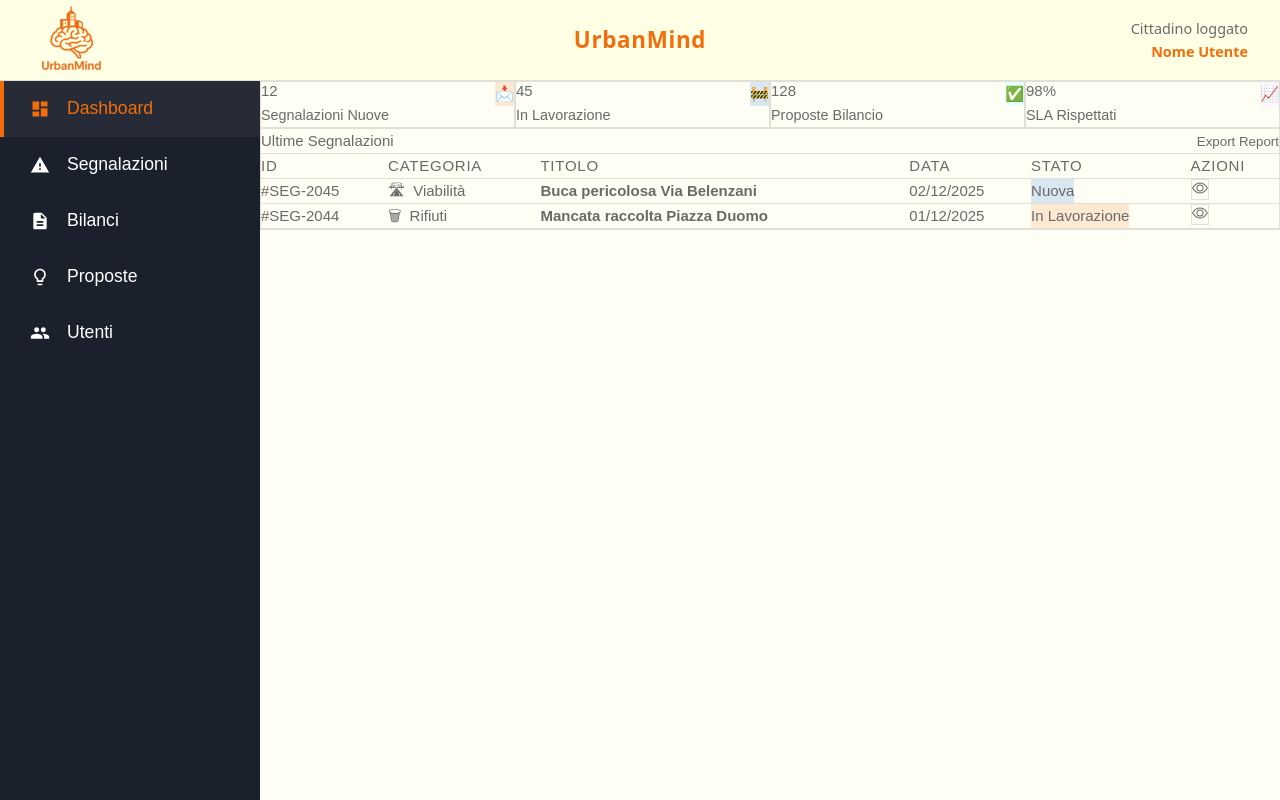
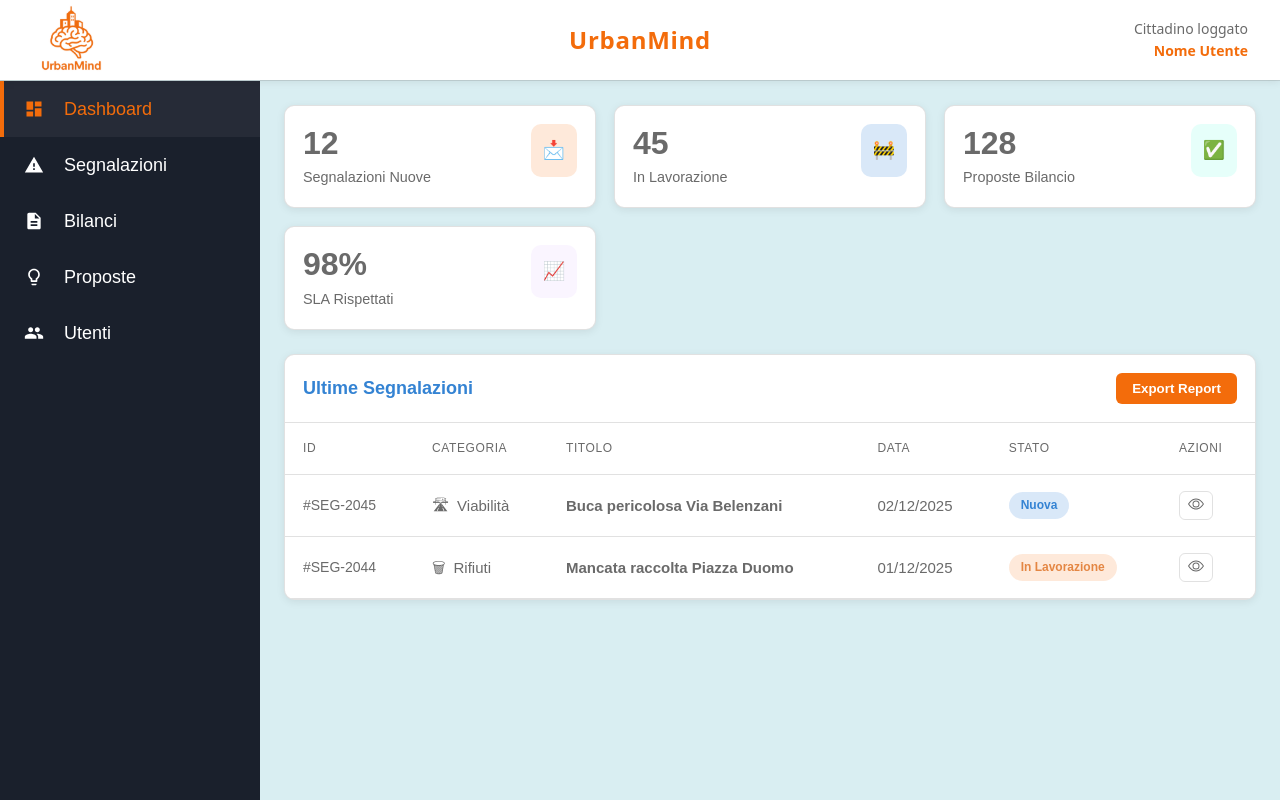
Before and after one commit to UrbanMind-ING-SW/UrbanMind, a Vue app in the folder frontend/: page /home in a window 1280 px wide. Built offline with nearby package versions, Linux system fonts and the light colour scheme; the HTML template or start-up script is replaced by a standard one.

Commit message:
fix: file structure change #9

```diff
--- a/frontend/src/assets/main.css
+++ b/frontend/src/assets/main.css
@@ -1,41 +1,124 @@
+/* ===================================================
+   UrbanMind Design System
+   ================================================== */
 
-/* UrbanMind color palette */
 :root {
-  /* Primary colors */
-  --um-white: #FFFFFF;
-  --um-white-soft: #FFFFE5;
+  /* ===================================================
+     1. COLOR PALETTE - Base Colors
+     ================================================== */
 
-  --um-dark-blue: #0067D0;
-  --um-light-gray: #FEFEF5;
-  --um-medium-gray: #6A6A6A;
-  --um-orange: rgb(243, 109, 11);
-  --um-orange-soft: rgb(228, 134, 67);
-  --um-gray-50: #FFFFE5;
+  /* Neutrals */
+  --color-white: #FFFFFF;
+  --color-gray-50: #FFFFE5;
+  --color-gray-100: #F9F9F9;
+  --color-gray-300: #E5E5E5;
+  --color-gray-500: #6A6A6A;
+  --color-gray-700: #3d3d3d;
+  --color-black: #000000;
 
-  /* Dividers */
-  --um-divider-light: rgba(106, 106, 106, 0.2);
-  --um-divider-dark: rgba(0, 103, 208, 0.2);
-  --um-orange-light: rgba(228,134,67,0.5);
-  /* Text colors */
-  --um-text-primary: #0067D0;
-  --um-text-secondary: #6A6A6A;
-  --um-text-white: #FFFFFF;
-}
+  /* Primary - Blue */
+  --color-blue-300: #D9EEF2;
+  --color-blue-500: #3483d3;
+  --color-blue-700: #68aaeb;
 
-/* Semantic color variables for UrbanMind */
-:root {
-  --color-background: var(--um-white);
-  --color-background-soft: var(--um-light-gray);
-  --color-background-mute: var(--um-gray-50);
+  /* Secondary - Orange */
+  --color-orange-400: rgb(228, 134, 67);
+  --color-orange-600: #f36c0b;
 
-  --color-border: var(--um-divider-light);
-  --color-border-hover: var(--um-medium-gray);
+  /* Status Colors */
+  --color-success: #10b981;
+  --color-warning: #f59e0b;
+  --color-danger: #ef4444;
 
-  --color-heading: var(--um-dark-blue);
-  --color-text: var(--um-medium-gray);
-  --color-accent: var(--um-orange);
+  /* ===================================================
+     2. SEMANTIC COLORS - Component-Level
+     ================================================== */
+
+  /* Background */
+  --color-background: var(--color-white);
+  --color-background-soft: var(--color-blue-300);
+  --color-background-muted: var(--color-gray-50);
+
+  /* Text */
+  --color-text: var(--color-gray-700);
+  --color-text-secondary: var(--color-gray-500);
+  --color-text-white: var(--color-white);
+  --color-text-heading: var(--color-blue-500);
+
+  /* Borders */
+  --color-border: rgba(106, 106, 106, 0.2);
+  --color-border-hover: var(--color-gray-700);
+  --color-border-focus: rgba(0, 103, 208, 0.2);
+
+  /* Interactive */
+  --color-accent: var(--color-orange-600);
+  --color-accent-soft: var(--color-orange-400);
+
+  /* Gradients */
+  --gradient-hero: linear-gradient(135deg, var(--color-orange-400), var(--color-blue-700));
+  --gradient-card: linear-gradient(135deg, var(--color-blue-300), var(--color-blue-500));
+
+  /* ===================================================
+     3. SPACING - Layout Grid
+     ================================================== */
+
+  --spacing-2xs: 2px;
+  --spacing-xs: 4px;
+  --spacing-sm: 8px;
+  --spacing-md: 12px;
+  --spacing-lg: 16px;
+  --spacing-xl: 18px;
+  --spacing-2xl: 24px;
+  --spacing-3xl: 32px;
+  --spacing-4xl: 48px;
+  --spacing-5xl: 64px;
 
   --section-gap: 80px;
+
+  /* ===================================================
+     4. BORDER RADIUS - Consistency
+     ================================================== */
+
+  --radius-xs: 6px;
+  --radius-sm: 10px;
+  --radius-md: 12px;
+  --radius-lg: 14px;
+  --radius-xl: 16px;
+  --radius-full: 9999px;
+
+  /* ===================================================
+     5. SHADOWS - Depth & Elevation
+     ================================================== */
+
+  --shadow-sm: 0 2px 8px rgba(0, 0, 0, 0.08);
+  --shadow-md: 0 10px 22px rgba(0, 0, 0, 0.08);
+  --shadow-lg: 0 12px 35px rgba(0, 0, 0, 0.35);
+  --shadow-xl: 0 20px 50px rgba(0, 0, 0, 0.15);
+
+  /* ===================================================
+     6. TRANSITIONS - Animation
+     ================================================== */
+
+  --transition-fast: 0.12s ease-out;
+  --transition-base: 0.2s ease;
+  --transition-slow: 0.5s ease;
+
+  /* ===================================================
+     7. TYPOGRAPHY (Optional)
+     ================================================== */
+
+  --font-family: Arial, Helvetica, sans-serif;
+  --font-size-xs: 12px;
+  --font-size-sm: 14px;
+  --font-size-base: 15px;
+  --font-size-lg: 18px;
+  --font-size-xl: 24px;
+  --font-size-2xl: 32px;
+
+  --font-weight-normal: 400;
+  --font-weight-bold: 700;
+  --font-weight-black: 800;
+
 }
 
 *,
@@ -50,13 +133,84 @@ body {
   min-height: 100vh;
   color: var(--color-text);
   background: var(--color-background);
-  transition:
-    color 0.5s,
-    background-color 0.5s;
+  transition: color var(--transition-slow), background-color var(--transition-slow);
   line-height: 1.6;
-  font-family: Arial, Helvetica, sans-serif;
-  font-size: 15px;
+  font-family: var(--font-family);
+  font-size: var(--font-size-base);
   text-rendering: optimizeLegibility;
   -webkit-font-smoothing: antialiased;
   -moz-osx-font-smoothing: grayscale;
 }
+
+/* ===================================================
+   UTILITY CLASSES - Reusable Patterns
+   ================================================== */
+
+/* Text utilities */
+.text-primary {
+  color: var(--color-text-heading);
+}
+
+.text-secondary {
+  color: var(--color-text-secondary);
+}
+
+.text-muted {
+  color: var(--color-text-secondary);
+}
+
+.text-white {
+  color: var(--color-text-white);
+}
+
+/* Background utilities */
+.bg-primary {
+  background: var(--color-accent);
+}
+
+.bg-secondary {
+  background: var(--color-background-soft);
+}
+
+.bg-white {
+  background: var(--color-white);
+}
+
+/* Border utilities */
+.border-light {
+  border: 1px solid var(--color-border);
+}
+
+.border-hover {
+  border-color: var(--color-border-hover);
+}
+
+/* Shadow utilities */
+.shadow-sm {
+  box-shadow: var(--shadow-sm);
+}
+
+.shadow-md {
+  box-shadow: var(--shadow-md);
+}
+
+.shadow-lg {
+  box-shadow: var(--shadow-lg);
+}
+
+/* Rounded utilities */
+.rounded-xs {
+  border-radius: var(--radius-xs);
+}
+
+.rounded-sm {
+  border-radius: var(--radius-sm);
+}
+
+.rounded-md {
+  border-radius: var(--radius-md);
+}
+
+.rounded-lg {
+  border-radius: var(--radius-lg);
+}
--- a/frontend/src/components/MainNavbar.vue
+++ b/frontend/src/components/MainNavbar.vue
@@ -38,19 +38,20 @@ function goToLogin() {
   width: 100vw;
   align-items: center;
   padding: 0 2rem;
-  background: var(--um-white-soft);
-  color: var(--um-orange);
+  background: var(--color-white);
+  color: var(--color-orange-600);
   font-family: system-ui, -apple-system, BlinkMacSystemFont, 'Segoe UI',
     sans-serif;
   position: relative;
   z-index: 10;
+  box-shadow: var(--shadow-sm);
 }
 
 .um-brand {
   display: flex;
   align-items: center;
   cursor: pointer;
-  transition: opacity 0.2s ease;
+  transition: opacity var(--transition-base);
   justify-self: start;
 }
 
@@ -66,27 +67,27 @@ function goToLogin() {
 
 .um-title {
   margin: 0;
-  font-weight: 700;
-  font-size: 1.4rem;
+  font-weight: var(--font-weight-bold);
+  font-size: var(--font-size-xl);
   letter-spacing: 0.03em;
   justify-self: center;
   text-align: center;
-  color: var(--um-orange);
+  color: var(--color-orange-600);
 }
 
 .um-user {
   text-align: right;
-  font-size: 0.9rem;
+  font-size: var(--font-size-sm);
   justify-self: end;
 }
 
 .um-user-label {
   display: block;
-  color: var(--um-medium-gray);
+  color: var(--color-gray-500);
 }
 
 .um-user-name {
-  font-weight: 600;
-  color: var(--um-orange);
+  font-weight: var(--font-weight-bold);
+  color: var(--color-orange-600);
 }
 </style>
--- a/frontend/src/components/Sidebar.vue
+++ b/frontend/src/components/Sidebar.vue
@@ -67,7 +67,7 @@ const menuItems = ref([
 .um-sidebar {
   width: 250px;
   background-color: #1a202c;
-  color: var(--um-white);
+  color: var(--color-white);
   display: flex;
   flex-direction: column;
   height: 100%;
@@ -82,13 +82,13 @@ const menuItems = ref([
 .um-nav-link {
   display: flex;
   align-items: center;
-  padding: 1rem 1.5rem;
-  color: var(--um-white);
+  padding: var(--spacing-lg) var(--spacing-xl);
+  color: var(--color-white);
   text-decoration: none;
-  font-size: 1.1rem;
-  font-weight: 500;
+  font-size: var(--font-size-lg);
+  font-weight: var(--font-weight-bold);
   border-left: 4px solid transparent;
-  transition: all 0.3s ease;
+  transition: all var(--transition-base);
   cursor: pointer;
 }
 
@@ -98,17 +98,17 @@ const menuItems = ref([
 
 /* LOGICA ATTIVA AGGIORNATA */
 .um-nav-link.active {
-  color: var(--um-orange);
-  border-left-color: var(--um-orange);
+  color: var(--color-orange-600);
+  border-left-color: var(--color-orange-600);
   background-color: rgba(255, 255, 255, 0.05);
-  font-weight: 700;
+  font-weight: var(--font-weight-black);
 }
 
 .icon {
   display: flex;
   align-items: center;
   justify-content: center;
-  margin-right: 15px;
+  margin-right: var(--spacing-xl);
   width: 24px;
   height: 24px;
 }
--- a/frontend/src/router/index.ts
+++ b/frontend/src/router/index.ts
@@ -7,7 +7,7 @@ const router = createRouter({
     {
       path: '/home',
       name: 'home-operator',
-      component: () => import('../views/OperatorHomepage.vue')
+      component: () => import('../views/operatorHomepage.vue')
     },
     {
       path: '/users',
```
